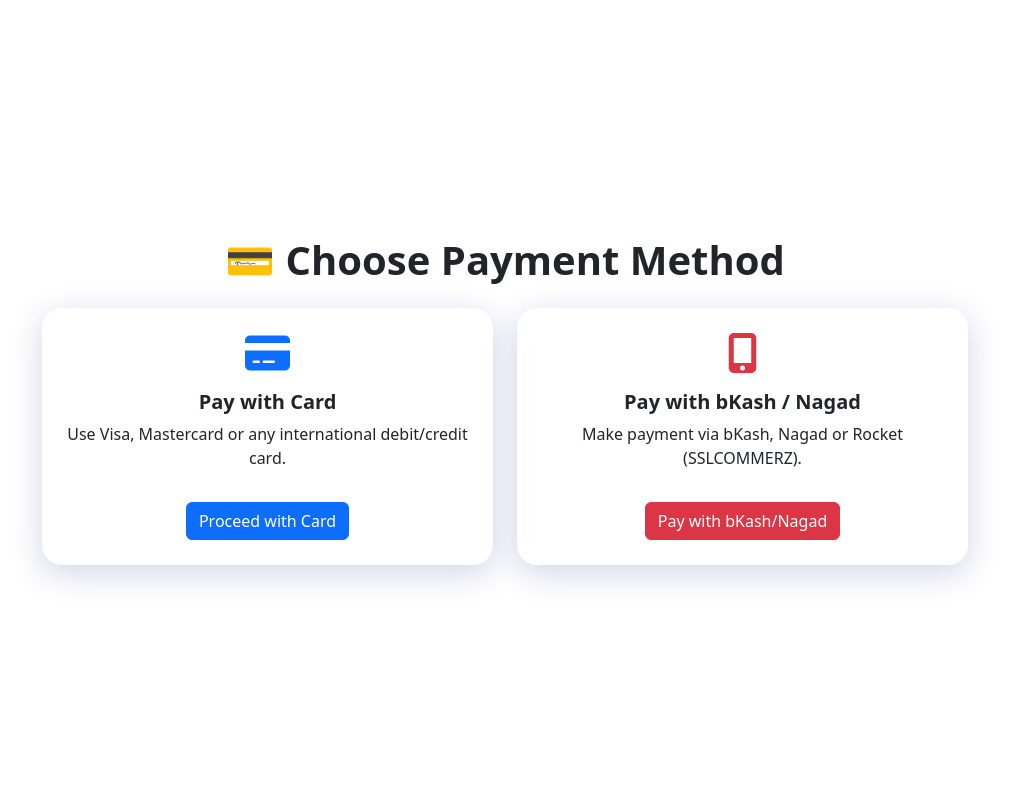
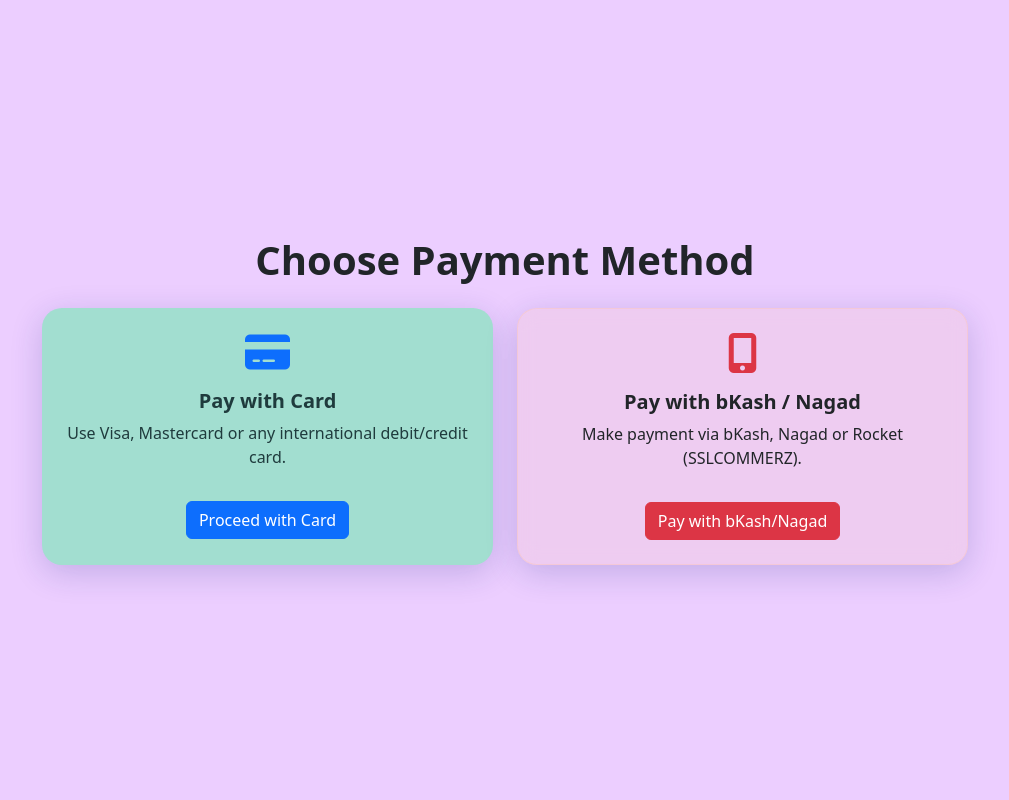
Before and after one commit to Nephophile06/Sketchify, a Flask app: template app/templates/Components/Payment/payment_page.html in a window 1280 px wide. Shown: the whole page, without its empty margins (135-1144 px from the left). Run offline with Flask 3, Linux system fonts and the light colour scheme; the template is opened without the code that fills it, so the values that code supplies are empty; some libraries are stand-ins or nearby versions.

Commit message:
colour checking

```diff
--- a/app/templates/Components/Payment/payment_page.html
+++ b/app/templates/Components/Payment/payment_page.html
@@ -14,7 +14,7 @@
     ></script>
     <style>
       body {
-        /* background: linear-gradient(135deg, #74ebd5, #acb6e5); */
+        background-color: #ecceff;
         min-height: 100vh;
         display: flex;
         align-items: center;
@@ -35,6 +35,18 @@
       .glass-card:hover {
         transform: translateY(-10px);
         box-shadow: 0 0 25px rgba(246, 139, 46, 0.3);
+      }
+
+      /* 🔮 Lavender Tint */
+      .purple-tint {
+        background-color: #a2ded0;
+  color: #1f3b3d;
+  border: none;
+      }
+
+      .peach-tint {
+        background: rgba(255, 195, 160, 0.15);
+        border: 1px solid rgba(255, 195, 160, 0.3);
       }
 
       .btn-glow:hover {
@@ -81,7 +93,7 @@
   </head>
   <body>
     <div class="container text-center">
-      <h1 class="display-6 fw-bold mb-4">💳 Choose Payment Method</h1>
+      <h1 class="display-6 fw-bold mb-4">Choose Payment Method</h1>
 
       <div class="row justify-content-center gy-4">
         <!-- 🔥 Flash message block -->
@@ -90,9 +102,11 @@
         <div class="flash-message flash-{{ category }}">{{ message }}</div>
         {% endfor %} {% endif %} {% endwith %}
         <!-- 🔥 End Flash message block -->
+
+
         <!-- Card Payment -->
         <div class="col-md-5 col-12">
-          <div class="p-4 glass-card h-100">
+          <div class="p-4 glass-card purple-tint h-100">
             <div class="text-center mb-3">
               <i class="fas fa-credit-card text-primary card-icon"></i>
             </div>
@@ -109,8 +123,9 @@
         </div>
 
         <!-- bKash / Nagad -->
+         <!-- 📱 bKash / Nagad – Peach Tint -->
         <div class="col-md-5 col-12">
-          <div class="p-4 glass-card h-100">
+          <div class="p-4 glass-card peach-tint h-100">
             <div class="text-center mb-3">
               <i class="fas fa-mobile-alt text-danger card-icon"></i>
             </div>
```
Also changed, not shown: app/templates/Components/userDashboard.html (+29 -5 lines).
